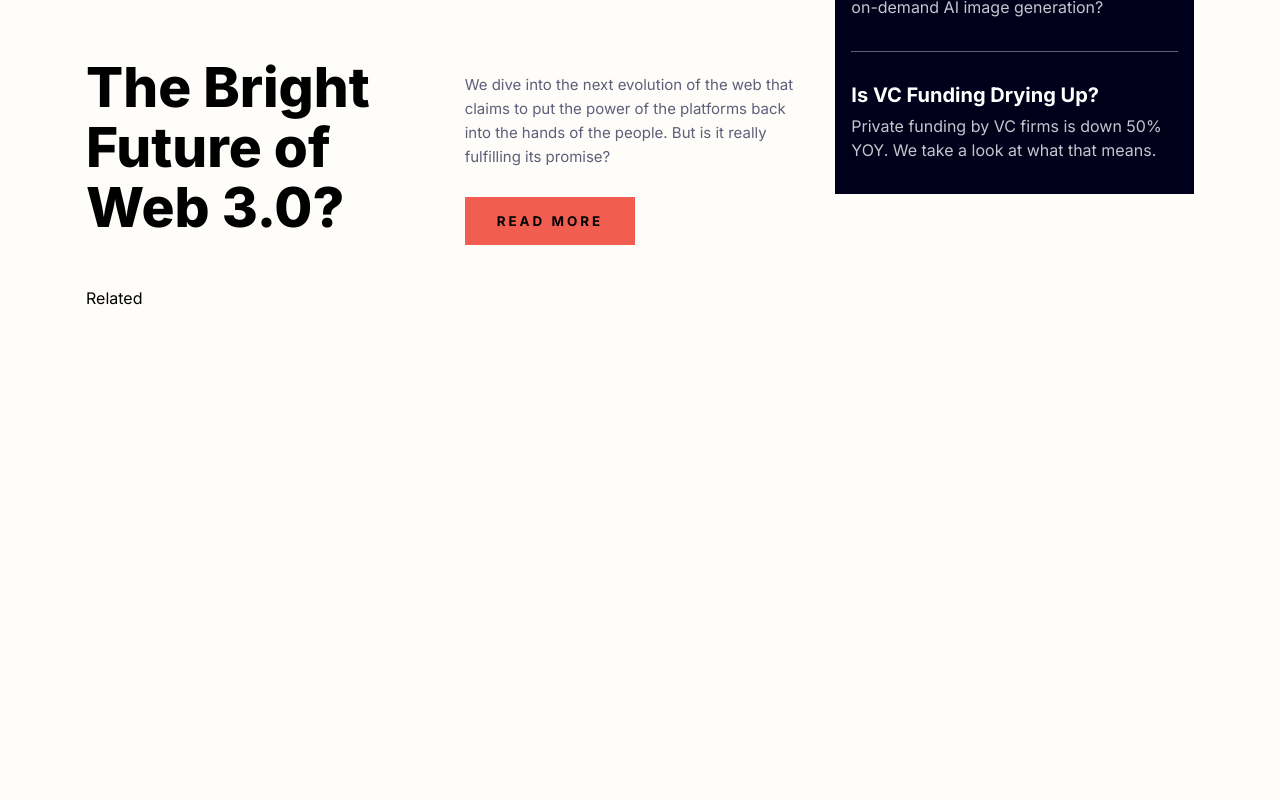
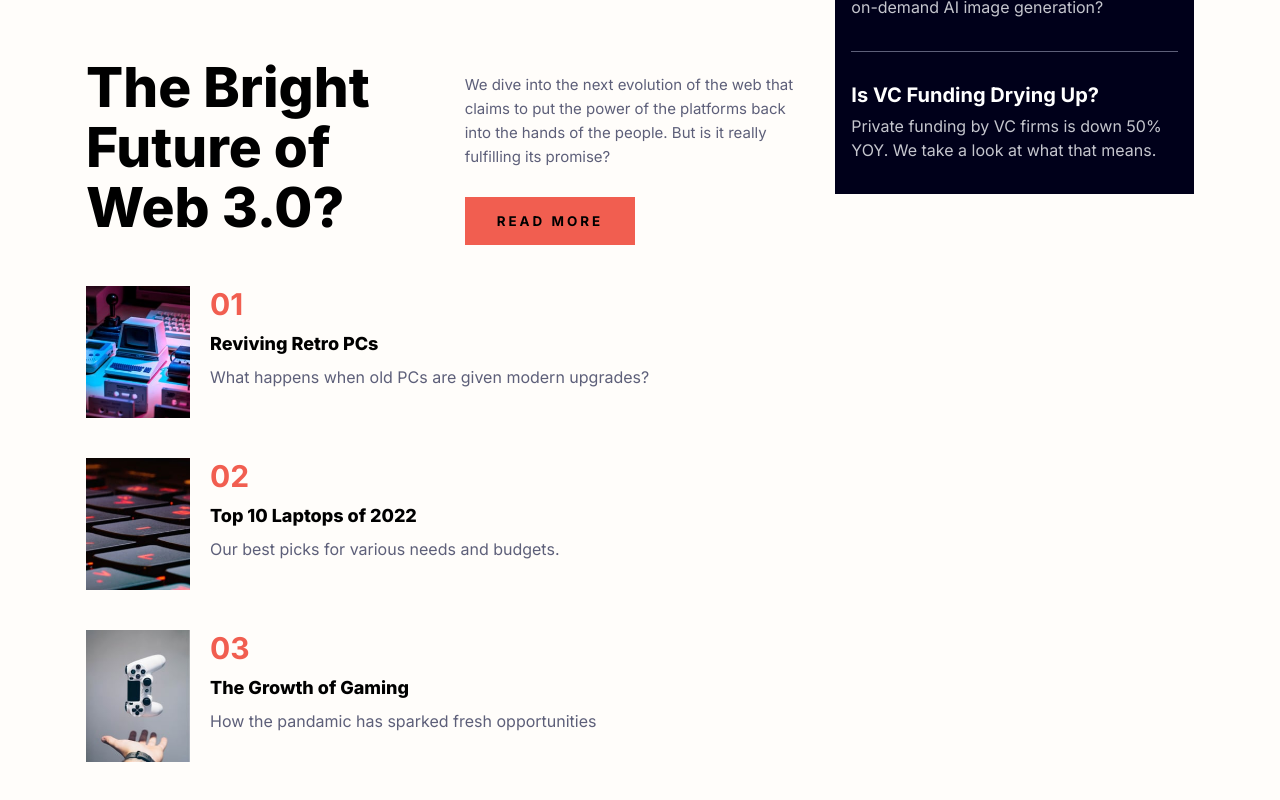
Before and after one commit to et-coder/news-homepage, a React (Vite) app: page / in a window 1280 px wide. Shown: the part 426-1226 px from the top of the page. Before the commit the page ends 800 px from the top, so only its background shows below. Built offline with nearby package versions, Linux system fonts and the light colour scheme.

Commit message:
add the related section

```diff
--- a/src/components/Related.jsx
+++ b/src/components/Related.jsx
@@ -1,3 +1,18 @@
-const Related = () => <div>Related</div>;
+import { related } from "../constants";
+
+const Related = () => (
+  <div>
+    {related.map((content) => (
+      <div className="flex gap-5 mb-10" id={content.id}>
+        <img src={content.img} className="w-26" />
+        <div>
+          <h2 className="font-bold text-soft-red text-3xl">{content.id}</h2>
+          <h3 className="text-[18px] font-extrabold my-2">{content.heading}</h3>
+          <p className="text-dark-grayish-blue">{content.description}</p>
+        </div>
+      </div>
+    ))}
+  </div>
+);
 
 export default Related;
--- a/src/constants/index.js
+++ b/src/constants/index.js
@@ -1,3 +1,7 @@
+import retro from "../assets/image-retro-pcs.jpg";
+import gaming from "../assets/image-gaming-growth.jpg";
+import laptops from "../assets/image-top-laptops.jpg";
+
 const navItems = ["Home", "New", "Popular", "Trending", "Categories"];
 
 const asides = [
@@ -17,4 +21,25 @@ const asides = [
   },
 ];
 
-export { navItems, asides };
+const related = [
+  {
+    img: retro,
+    id: "01",
+    heading: "Reviving Retro PCs",
+    description: "What happens when old PCs are given modern upgrades?",
+  },
+  {
+    img: laptops,
+    id: "02",
+    heading: "Top 10 Laptops of 2022",
+    description: "Our best picks for various needs and budgets.",
+  },
+  {
+    img: gaming,
+    id: "03",
+    heading: "The Growth of Gaming",
+    description: "How the pandamic has sparked fresh opportunities",
+  },
+];
+
+export { navItems, asides, related };
```
